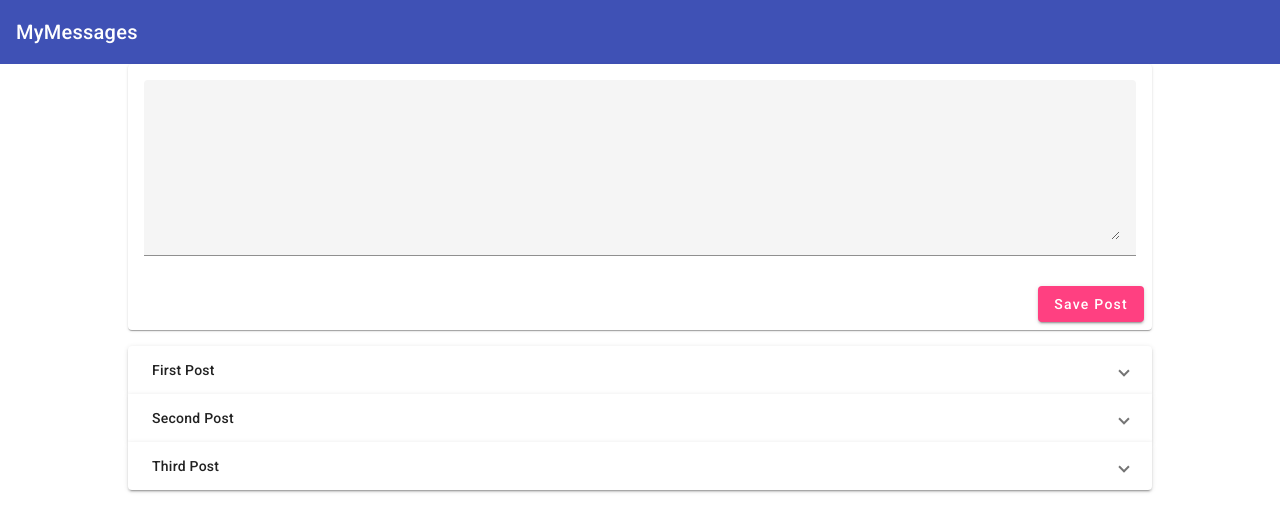
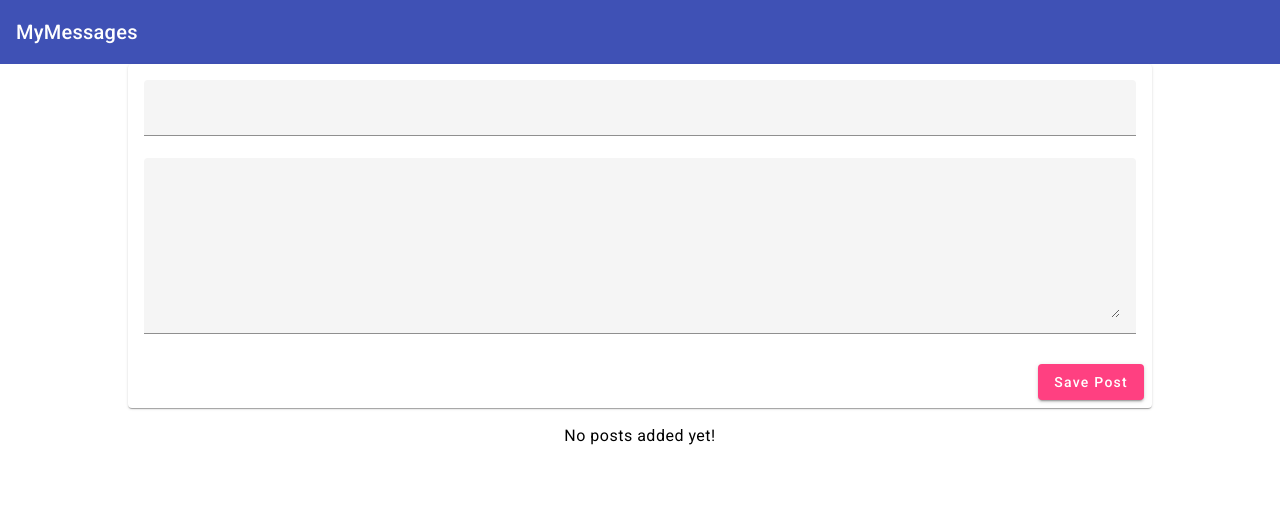
Before and after one commit to augustoqa/mean-course, an Angular app: page / in a window 1280 px wide. Shown: the top 532 px of the page. Built offline with nearby package versions, Linux system fonts and the light colour scheme.

Commit message:
Create Post with Property and Event Binding

```diff
--- a/src/app/app.component.html
+++ b/src/app/app.component.html
@@ -1,6 +1,6 @@
 <app-header></app-header>
 
 <main>
-  <app-post-create></app-post-create>
-  <app-post-list></app-post-list>
+  <app-post-create (postCreated)="onPostAdded($event)"></app-post-create>
+  <app-post-list [posts]="storedPosts"></app-post-list>
 </main>
--- a/src/app/app.component.ts
+++ b/src/app/app.component.ts
@@ -1,10 +1,14 @@
-import { Component } from '@angular/core';
+import { Component } from '@angular/core'
 
 @Component({
   selector: 'app-root',
   templateUrl: './app.component.html',
-  styleUrls: ['./app.component.css']
+  styleUrls: ['./app.component.css'],
 })
 export class AppComponent {
-  title = 'mean-course';
+  storedPosts: any[] = []
+
+  onPostAdded(post: any) {
+    this.storedPosts.push(post)
+  }
 }
--- a/src/app/posts/post-crete/post-create.component.html
+++ b/src/app/posts/post-crete/post-create.component.html
@@ -1,7 +1,10 @@
 <mat-card>
   <mat-card-content>
     <mat-form-field>
-      <textarea rows="6" [(ngModel)]="enteredValue" matInput></textarea>
+      <input matInput type="text" [(ngModel)]="enteredTitle" />
+    </mat-form-field>
+    <mat-form-field>
+      <textarea rows="6" [(ngModel)]="enteredContent" matInput></textarea>
     </mat-form-field>
   </mat-card-content>
   <mat-card-actions align="end">
--- a/src/app/posts/post-crete/post-create.component.ts
+++ b/src/app/posts/post-crete/post-create.component.ts
@@ -1,4 +1,4 @@
-import { Component } from '@angular/core'
+import { Component, EventEmitter, Output } from '@angular/core'
 
 @Component({
   selector: 'app-post-create',
@@ -6,10 +6,13 @@
   styleUrls: ['./post-create.component.css'],
 })
 export class PostCreateComponent {
-  enteredValue = ''
-  newPost = 'NO CONTENT'
+  enteredContent = ''
+  enteredTitle = ''
+  @Output() postCreated = new EventEmitter()
 
   onAddPost() {
-    this.newPost = this.enteredValue
+    const post = { title: this.enteredTitle, content: this.enteredContent }
+
+    this.postCreated.emit(post)
   }
 }
--- a/src/app/posts/post-list/post-list.component.ts
+++ b/src/app/posts/post-list/post-list.component.ts
@@ -1,4 +1,4 @@
-import { Component } from '@angular/core'
+import { Component, Input } from '@angular/core'
 
 @Component({
   selector: 'app-post-list',
@@ -6,9 +6,10 @@
   styleUrls: ['./post-list.component.css'],
 })
 export class PostListComponent {
-  posts = [
-    { title: 'First Post', content: "This is the first post's content" },
-    { title: 'Second Post', content: "This is the second post's content" },
-    { title: 'Third Post', content: "This is the third post's content" },
-  ]
+  // posts = [
+  //   { title: 'First Post', content: "This is the first post's content" },
+  //   { title: 'Second Post', content: "This is the second post's content" },
+  //   { title: 'Third Post', content: "This is the third post's content" },
+  // ]
+  @Input() posts: any[] = []
 }
```
